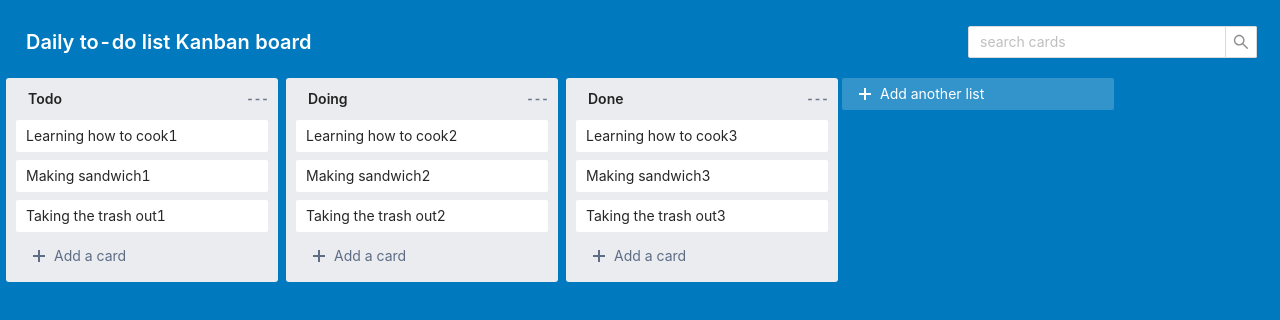
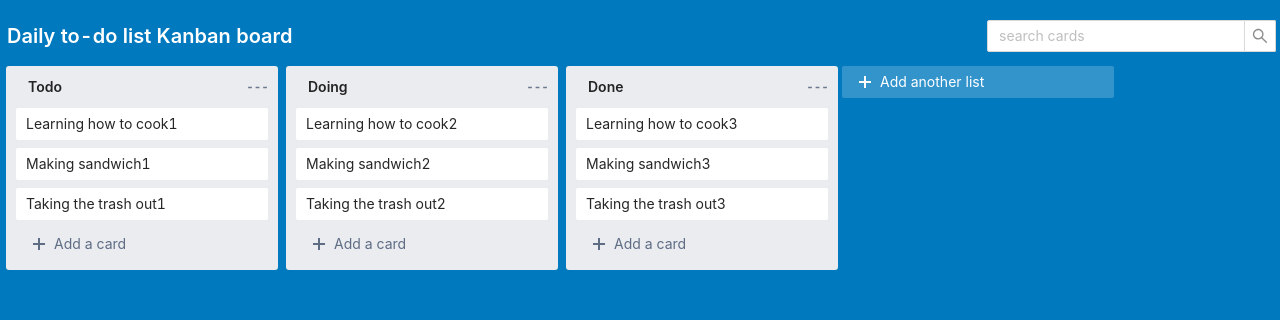
Before and after one commit to akashsingh8998/nextjs-kanban-board-clone, a Next.js app: page /board in a window 1280 px wide. Shown: the top 320 px of the page. Built offline with nearby package versions, Linux system fonts and the light colour scheme.

Commit message:
added padding for header

```diff
--- a/components/templates/Layout/Layout.js
+++ b/components/templates/Layout/Layout.js
@@ -20,6 +20,7 @@ const Layout = ({children,title,searchHandler}) => {
             <div>
                 <PageHeader
                     title={<Typography style={{color: '#fff'}}>Daily to-do list Kanban board</Typography>}
+                    style={{padding: '10px 5px'}}
                     extra={
                         <Input.Search
                             allowClear
--- a/package.json
+++ b/package.json
@@ -13,6 +13,7 @@
     "lodash": "^4.17.21",
     "next": "^11.0.0",
     "react": "17.0.2",
+    "react-beautiful-dnd": "^13.1.0",
     "react-dom": "17.0.2"
   }
 }
```
Also changed, not shown: 1 other file (tests, documents, lock files or other folders).
